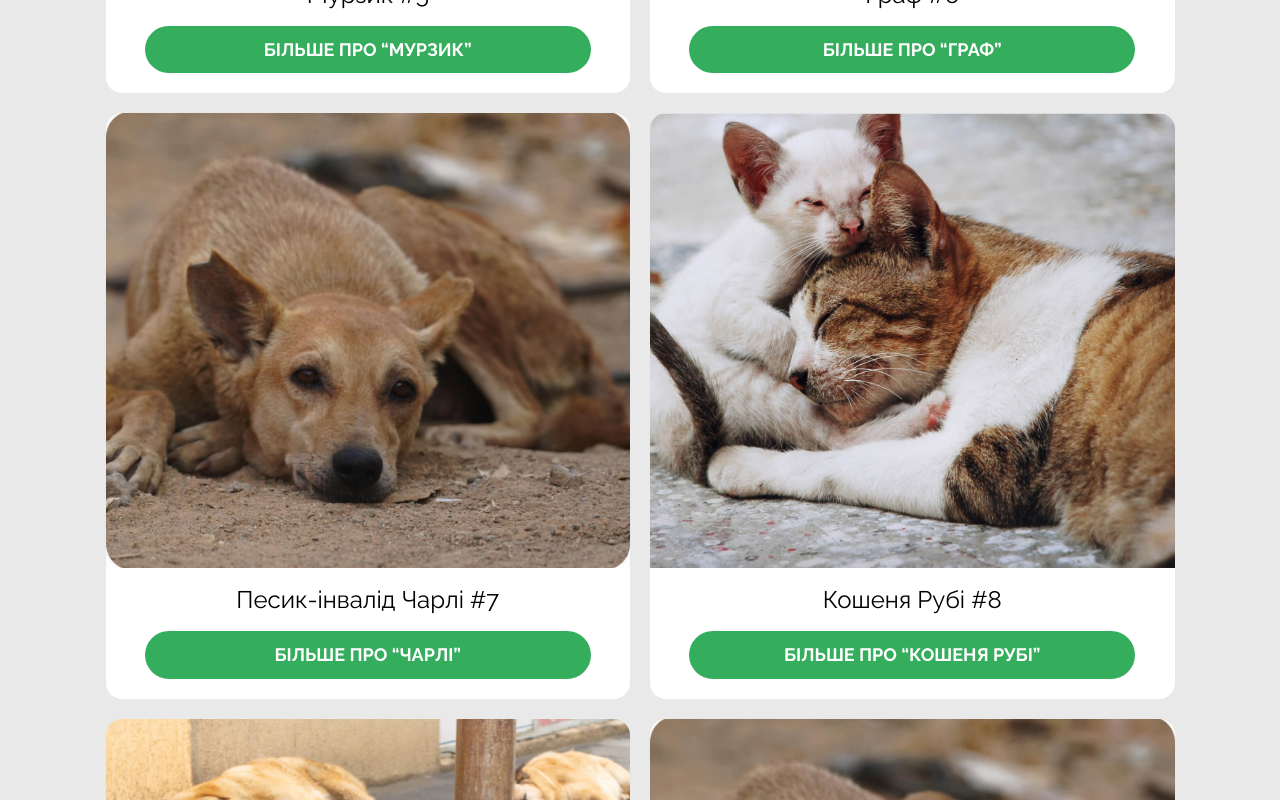
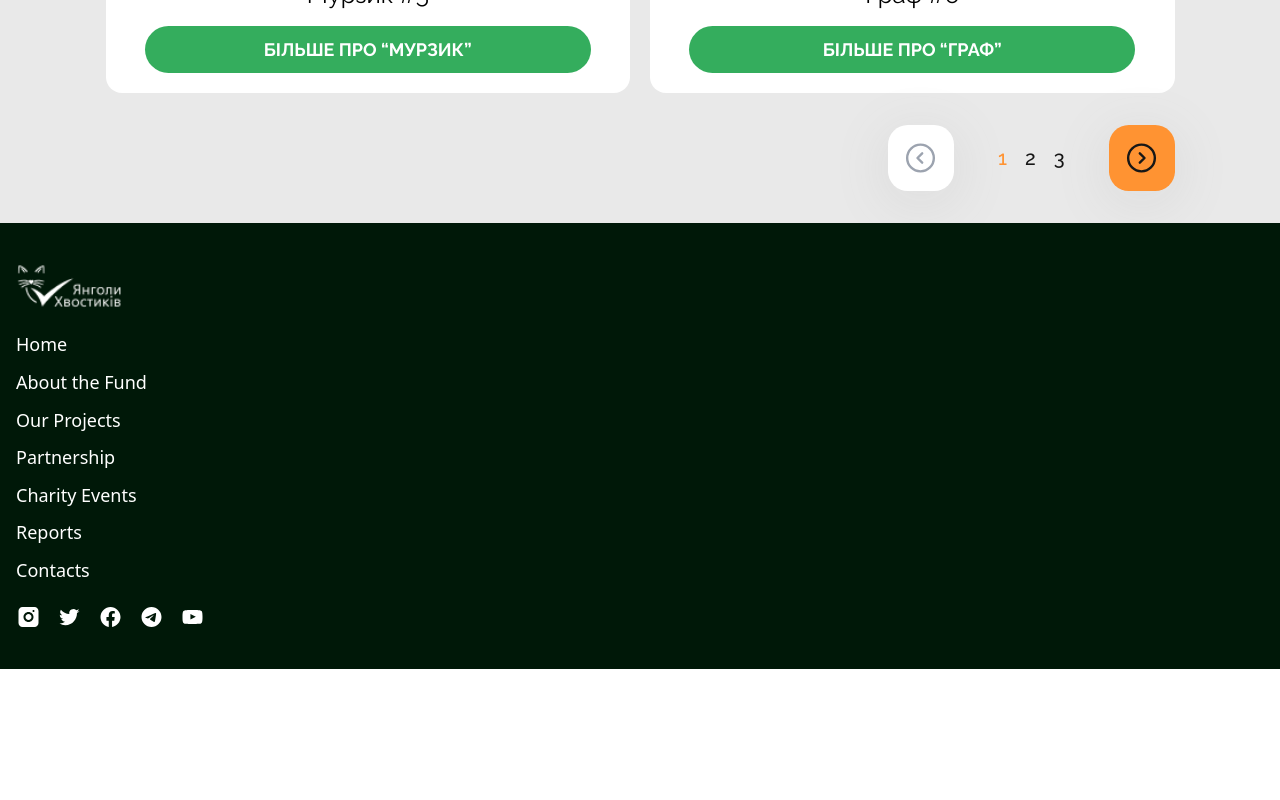
Before and after one commit to cyanidium-dev/yangoly-hvostikiv, a Next.js app: page /en/tails in a window 1280 px wide. Shown: the part 1860-2660 px from the top of the page. After the commit the page ends 2529 px from the top, so only its background shows below. Built offline with nearby package versions, Linux system fonts and the light colour scheme.

Commit message:
updated pagination

```diff
--- /dev/null
+++ b/public/images/icons/ArrowInCircleIcon.tsx
@@ -0,0 +1,35 @@
+import React from "react";
+import { ISvgIconProps } from "@/shared/types";
+
+export default function ArrowInCircleIcon({
+  className,
+  ...props
+}: ISvgIconProps) {
+  return (
+    <svg
+      width="34"
+      height="34"
+      viewBox="0 0 34 34"
+      fill="none"
+      xmlns="http://www.w3.org/2000/svg"
+      className={className}
+      {...props}
+    >
+      <path
+        d="M16.9999 30.7495C24.5938 30.7495 30.7499 24.5934 30.7499 16.9995C30.7499 9.4056 24.5938 3.24951 16.9999 3.24951C9.40596 3.24951 3.24988 9.4056 3.24988 16.9995C3.24988 24.5934 9.40596 30.7495 16.9999 30.7495Z"
+        stroke="currentColor"
+        strokeWidth="2.475"
+        strokeMiterlimit="10"
+        strokeLinecap="round"
+        strokeLinejoin="round"
+      />
+      <path
+        d="M15.2675 21.8535L20.1075 16.9997L15.2675 12.146"
+        stroke="currentColor"
+        strokeWidth="2.475"
+        strokeLinecap="round"
+        strokeLinejoin="round"
+      />
+    </svg>
+  );
+}
--- a/public/images/icons/index.ts
+++ b/public/images/icons/index.ts
@@ -10,3 +10,4 @@ export * from "./EmailIcon";
 export * from "./GoogleIcon";
 export * from "./CardIcon";
 export * from "./CheckboxIcon";
+export * from "./ArrowInCircleIcon";
--- a/src/modules/Blog/Blog.tsx
+++ b/src/modules/Blog/Blog.tsx
@@ -2,7 +2,7 @@ import { IBlogProps } from "@/shared/types";
 import React from "react";
 import BlogList from "./BlogList";
 
-export default async function Blog({ translation, lang }: IBlogProps) {
+export default function Blog({ translation, lang }: IBlogProps) {
   const { title } = translation;
 
   return (
--- a/src/modules/Blog/BlogList.tsx
+++ b/src/modules/Blog/BlogList.tsx
@@ -1,16 +1,55 @@
+"use client";
 import React from "react";
 import { newsList } from "@/app/[locale]/blog/constants";
 import BlogCard from "./BlogCard";
 import { IBlogListProps } from "@/shared/types";
+import Pagination from "../Pagination/Pagination";
+import { useSearchParams, useRouter } from "next/navigation";
+import { useItemsPerPage } from "@/shared/hooks/useItemsPerPage";
+import { useState, useEffect } from "react";
 
 export default function BlogList({ lang }: IBlogListProps) {
+  const router = useRouter();
+  const searchParams = useSearchParams();
+  const itemsPerPage = useItemsPerPage();
+  const [currentPage, setCurrentPage] = useState(
+    parseInt(searchParams.get("page") || "1", 10)
+  );
+
+  useEffect(() => {
+    setCurrentPage(parseInt(searchParams.get("page") || "1", 10));
+  }, [searchParams]);
+
+  const totalPages = Math.ceil(newsList[lang].length / itemsPerPage);
+
+  const handlePageChange = (page: number) => {
+    const params = new URLSearchParams(searchParams.toString());
+    params.set("page", page.toString());
+    router.push(`?${params.toString()}`);
+    setCurrentPage(page);
+  };
+
+  const currentItems = newsList[lang].slice(
+    (currentPage - 1) * itemsPerPage,
+    currentPage * itemsPerPage
+  );
+
   return (
+    <>
       <div className="flex justify-center">
         <ul className="grid grid-cols-1 md:grid-cols-2 tabxl:grid-cols-3 laptop:grid-cols-4 gap-5 xl:gap-x-5 xl:gap-y-8 justify-items-center">
-        {newsList[lang].map((blogItem) => (
+          {currentItems.map((blogItem) => (
             <BlogCard key={blogItem.id} blogItem={blogItem} />
           ))}
         </ul>
       </div>
+      <div className="w-fit mt-8 lg:mt-12 mx-auto">
+        <Pagination
+          currentPage={currentPage}
+          totalPages={totalPages}
+          onPageChange={handlePageChange}
+        />
+      </div>
+    </>
   );
 }
--- a/src/modules/Pagination/Pagination.tsx
+++ b/src/modules/Pagination/Pagination.tsx
@@ -1,6 +1,4 @@
-"use client";
-import { usePathname } from "next/navigation";
-import { ArrowDonwIcon } from "../../../public/images/icons";
+import ArrowInCircleIcon from "../../../public/images/icons/ArrowInCircleIcon";
 
 export default function Pagination({
   currentPage,
@@ -13,9 +11,6 @@ export default function Pagination({
   maxVisiblePages?: number;
   onPageChange: (page: number) => void;
 }) {
-  const pathname = usePathname();
-  const lang = pathname.split("/")[1];
-
   const generatePageNumbers = () => {
     const pageNumbers = [];
     const halfVisible = Math.floor(maxVisiblePages / 2);
@@ -40,34 +35,46 @@ export default function Pagination({
   const pageNumbers = generatePageNumbers();
 
   return (
-    <div className="inline-flex justify-center items-center gap-[1px] rounded-[4px] border border-[#DDD] bg-[#DDD]">
+    <div className="inline-flex justify-center items-center gap-[35px]">
+      <button
+        className={`flex justify-center items-center p-[13px] lg:p-[16.5px] size-[52px] lg:size-[66px] rounded-[19.8px] shadow-pagination transition duration-300 ease-in-out
+          enabled:hover:brightness-[115%] enabled:active:scale-95 enabled:focus-visible:brightness-[115%]
+          ${currentPage === 1 ? "bg-white text-gray-400" : "bg-[#FF9332]"}`}
+        onClick={() => onPageChange(currentPage - 1)}
+        disabled={currentPage === 1}
+      >
+        <ArrowInCircleIcon className="rotate-180" />
+      </button>
+
+      <div>
         {pageNumbers.map((page) => (
           <button
             key={page}
-          className={`px-[15px] py-2 h-[38px] text-[18px] font-sans-pro font-[600] leading-[144%] transition-colors
+            className={`px-[9px] py-2 text-[20px] font-medium leading-[16px] transition duration-300 ease-in-out
             ${
               page === currentPage
-                ? "bg-[#fc8f31] text-white hover:bg-opacity-80"
-                : "bg-white text-[#FF9332] hover:bg-[#fc8f31] hover:text-white"
+                ? "hover:bg-opacity-80 text-[#FF9332]"
+                : "  hover:text-[#FF9332]"
             }`}
             onClick={() => onPageChange(page)}
           >
             {page}
           </button>
         ))}
+      </div>
 
       <button
-        className={`flex justify-center gap-[2px] items-center px-[15px] py-2 h-[38px] text-[18px] leading-[144%] transition-opacity
+        className={`flex justify-center items-center p-[13px] lg:p-[16.5px] size-[52px] lg:size-[66px] rounded-[19.8px] shadow-pagination transition duration-300 ease-in-out
+           enabled:hover:brightness-[115%] enabled:active:scale-95 enabled:focus-visible:brightness-[115%]
           ${
             currentPage === totalPages
-              ? "opacity-50 cursor-not-allowed"
-              : "bg-white text-[#FF9332] hover:bg-opacity-80"
+              ? "text-gray-400 bg-white"
+              : "bg-[#FF9332]"
           }`}
         onClick={() => onPageChange(currentPage + 1)}
         disabled={currentPage === totalPages}
       >
-        {lang === "uk" ? "Далі" : "Next"}
-        <ArrowDonwIcon className="rotate-[270deg] w-4 h-4" color="#FF9332" />
+        <ArrowInCircleIcon />
       </button>
     </div>
   );
--- a/src/shared/hooks/useItemsPerPage.ts
+++ b/src/shared/hooks/useItemsPerPage.ts
@@ -6,7 +6,17 @@ export const useItemsPerPage = () => {
 
   useEffect(() => {
     const updateItemsPerPage = () => {
-      setItemsPerPage(window.innerWidth >= 768 ? 12 : 6);
+      const width = window.innerWidth;
+
+      if (width < 768) {
+        setItemsPerPage(3);
+      } else if (width < 1512) {
+        setItemsPerPage(6);
+      } else if (width < 1920) {
+        setItemsPerPage(8);
+      } else {
+        setItemsPerPage(10);
+      }
     };
 
     updateItemsPerPage();
--- a/tailwind.config.ts
+++ b/tailwind.config.ts
@@ -72,6 +72,7 @@ const config: Config = {
       },
       boxShadow: {
         blogCard: "0px 4px 24px 3px rgba(104, 104, 104, 0.12)",
+        pagination: "0px 10px 56px 2px #7979791F"
       },
     },
   },
```
Lines whose indentation alone changed are shown as unchanged.
